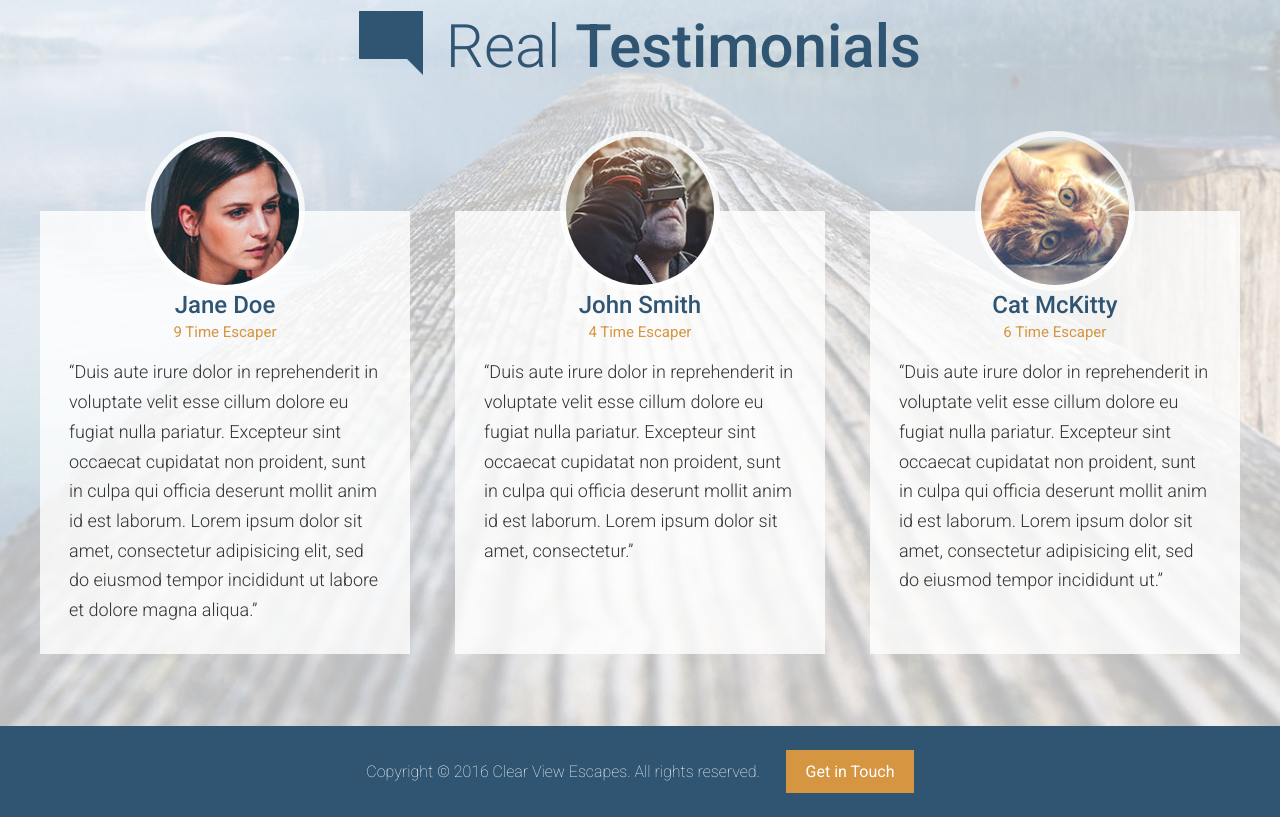
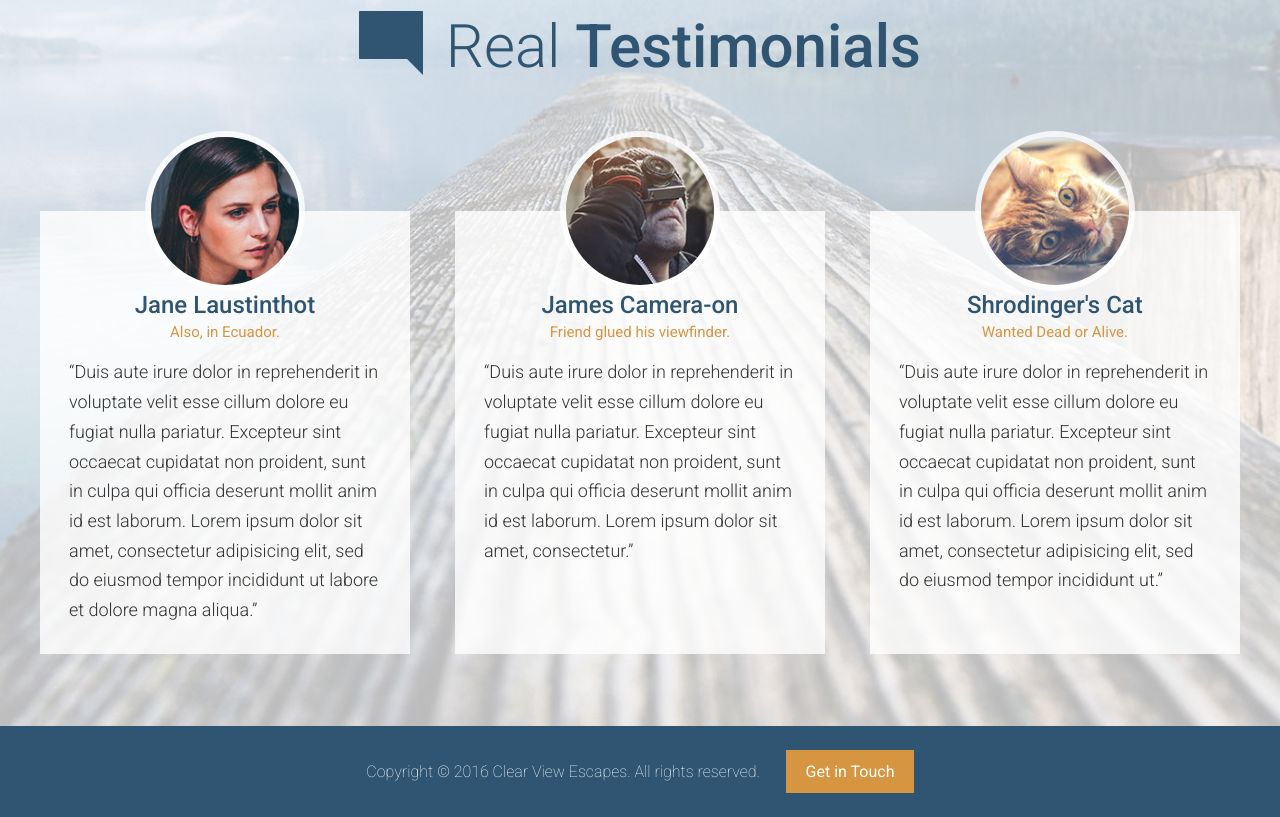
Before and after one commit to AAnderson1817/travel-prac-copy, a website built with webpack: page app/index.html in a window 1280 px wide. Shown: the part 2995-3812 px from the top of the page. Built offline with nearby package versions, Linux system fonts and the light colour scheme.

Commit message:
Name changes

```diff
--- a/app/index.html
+++ b/app/index.html
@@ -132,8 +132,8 @@
             <div class="testimonial__photo">
               <img sizes="160px" srcset="assets/images/testimonial-jane.jpg 160w, assets/images/testimonial-jane-hi-dpi.jpg 320w" alt="Jane Doe">
             </div>
-            <h3 class="testimonial__title">Jane Doe</h3>
-            <h4 class="testimonial__subtitle">9 Time Escaper</h4>
+            <h3 class="testimonial__title">Jane Laustinthot</h3>
+            <h4 class="testimonial__subtitle">Also, in Ecuador.</h4>
             <p>&ldquo;Duis aute irure dolor in reprehenderit in voluptate velit esse cillum dolore eu fugiat nulla pariatur. Excepteur sint occaecat cupidatat non proident, sunt in culpa qui officia deserunt mollit anim id est laborum. Lorem ipsum dolor sit amet, consectetur adipisicing elit, sed do eiusmod tempor incididunt ut labore et dolore magna aliqua.&rdquo;</p>
           </div>
         </div>
@@ -143,8 +143,8 @@
             <div class="testimonial__photo">
               <img sizes="160px" srcset="assets/images/testimonial-john.jpg 160w, assets/images/testimonial-john-hi-dpi.jpg 320w" alt="John Smith">
             </div>
-            <h3 class="testimonial__title">John Smith</h3>
-            <h4 class="testimonial__subtitle">4 Time Escaper</h4>
+            <h3 class="testimonial__title">James Camera-on</h3>
+            <h4 class="testimonial__subtitle">Friend glued his viewfinder.</h4>
             <p>&ldquo;Duis aute irure dolor in reprehenderit in voluptate velit esse cillum dolore eu fugiat nulla pariatur. Excepteur sint occaecat cupidatat non proident, sunt in culpa qui officia deserunt mollit anim id est laborum. Lorem ipsum dolor sit amet, consectetur.&rdquo;</p>
           </div>
         </div>
@@ -154,8 +154,8 @@
             <div class="testimonial__photo">
               <img sizes="160px" srcset="assets/images/testimonial-cat.jpg 160w, assets/images/testimonial-cat-hi-dpi.jpg 320w" alt="Cat McKitty">
             </div>
-            <h3 class="testimonial__title">Cat McKitty</h3>
-            <h4 class="testimonial__subtitle">6 Time Escaper</h4>
+            <h3 class="testimonial__title">Shrodinger's Cat</h3>
+            <h4 class="testimonial__subtitle">Wanted Dead or Alive.</h4>
             <p>&ldquo;Duis aute irure dolor in reprehenderit in voluptate velit esse cillum dolore eu fugiat nulla pariatur. Excepteur sint occaecat cupidatat non proident, sunt in culpa qui officia deserunt mollit anim id est laborum. Lorem ipsum dolor sit amet, consectetur adipisicing elit, sed do eiusmod tempor incididunt ut.&rdquo;</p>
           </div>
         </div>
```
